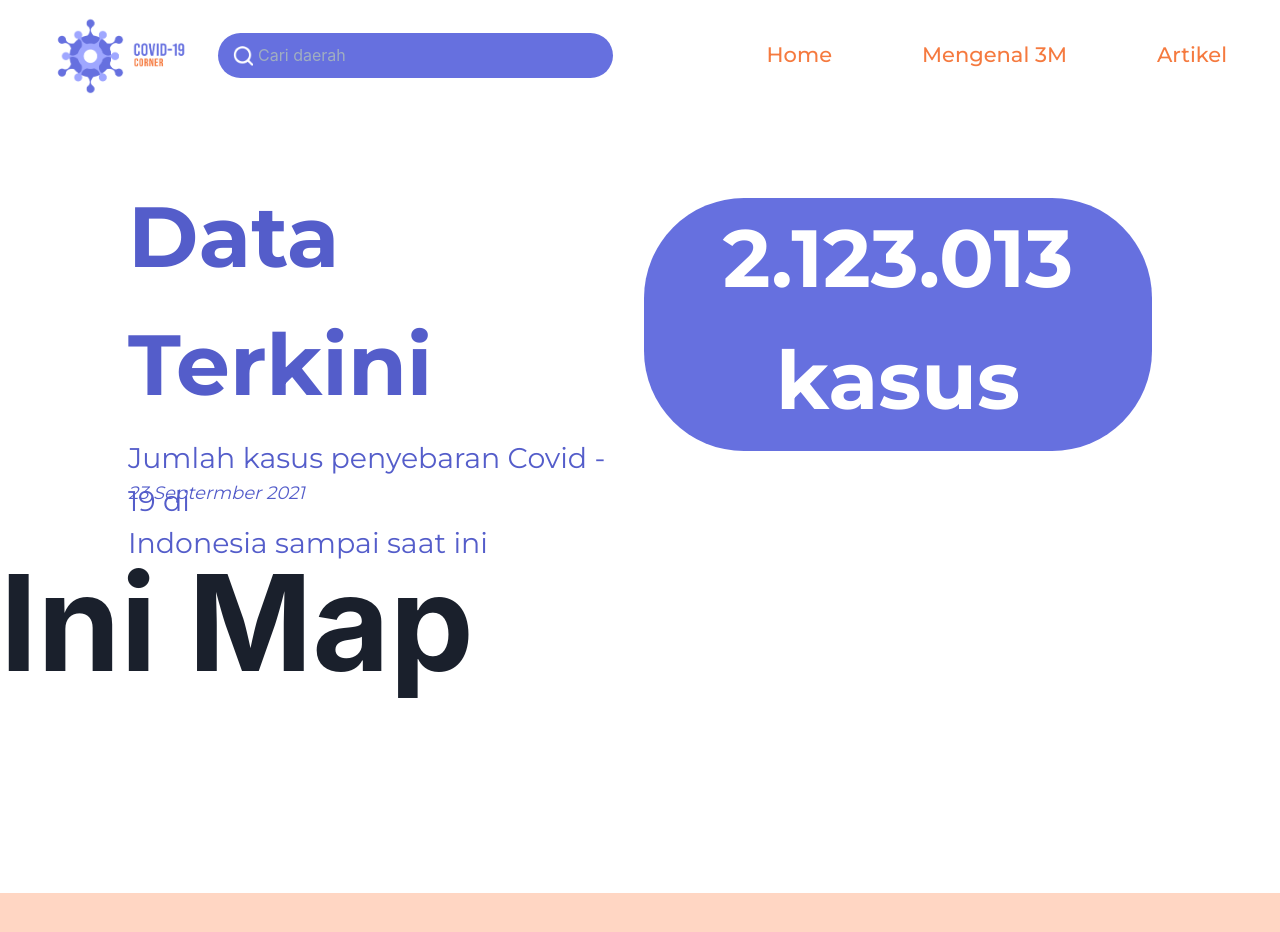
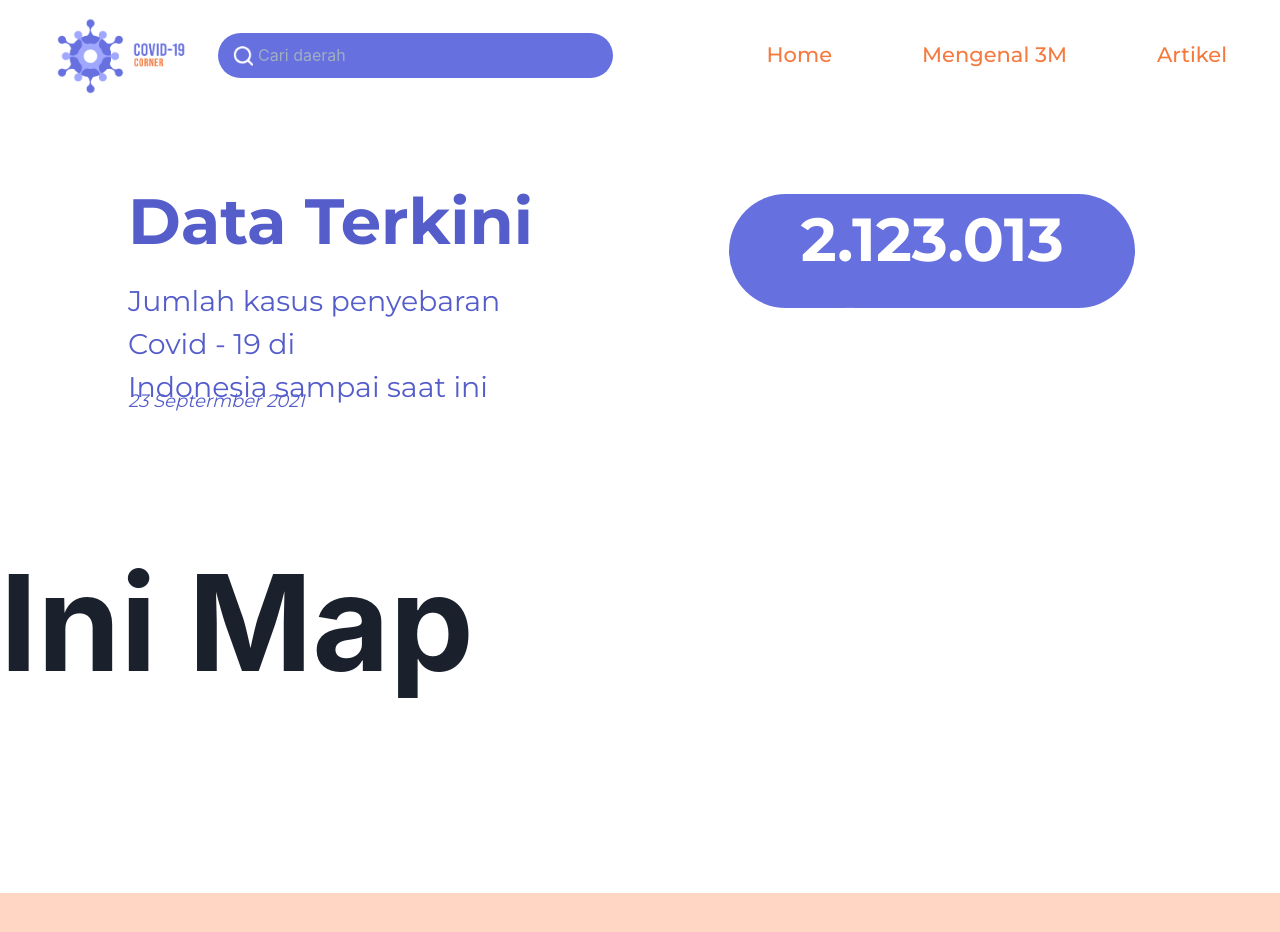
Before and after one commit to afdalabdallah/projectcoviddata, a React (Create React App) app: page / in a window 1280 px wide. Shown: the top 932 px of the page. Built offline with nearby package versions, Linux system fonts and the light colour scheme.

Commit message:
edit last content

```diff
--- a/src/components/HomeText.js
+++ b/src/components/HomeText.js
@@ -4,21 +4,21 @@ import {Grid, GridItem} from '@chakra-ui/react'
 export default function HomeText() {
     return (
         <Grid
-        w="80%"
+        w="90%"
         h="350px"
         templateRows="repeat(10, 1fr)"
-        templateColumns="repeat(4, 1fr)"
+        templateColumns="repeat(8, 1fr)"
         gap={2}
-        margin="auto"
+        marginLeft="auto"
         marginTop="5%"
         fontFamily="Montserrat"
         color="#545DCA"
             >
-            <GridItem rowSpan={1.5} colSpan={2} fontSize="64pt" fontWeight="700">Data Terkini</GridItem>
-            <GridItem marginTop="5%" rowSpan={3} colSpan={2} fontSize="60.78pt" fontWeight="700" color="#FFF" borderRadius="100px" bgColor="#6670DF" textAlign="center">2.123.013 kasus</GridItem>
-            <GridItem rowSpan={4} colSpan={2} fontSize="21.33pt">Jumlah kasus penyebaran Covid - 19 di <br/>Indonesia sampai saat ini</GridItem>
+            <GridItem rowSpan={2} colSpan={4} fontSize="64px" fontWeight="700">Data Terkini</GridItem>
+            <GridItem marginLeft="5%" marginTop="5%" rowSpan={4} colStart={5} colEnd={8} fontSize="60.78px" fontWeight="700" color="#FFF" borderRadius="100px" bgColor="#6670DF" textAlign="center">2.123.013 kasus</GridItem>
+            <GridItem rowStart={4} rowEnd={6}colSpan={3} fontSize="21.33pt">Jumlah kasus penyebaran Covid - 19 di <br/>Indonesia sampai saat ini</GridItem>
             <GridItem rowSpan={2} colSpan={2}></GridItem> {/*kosong untuk spacing bawah*/}
-            <GridItem rowSpan={2} colSpan={2} fontSize="13.48pt" fontStyle="italic">23 Septermber 2021</GridItem>
+            <GridItem rowStart={7} colSpan={2} fontSize="13.48pt" fontStyle="italic">23 Septermber 2021</GridItem>
         </Grid>
     )
 }
```
